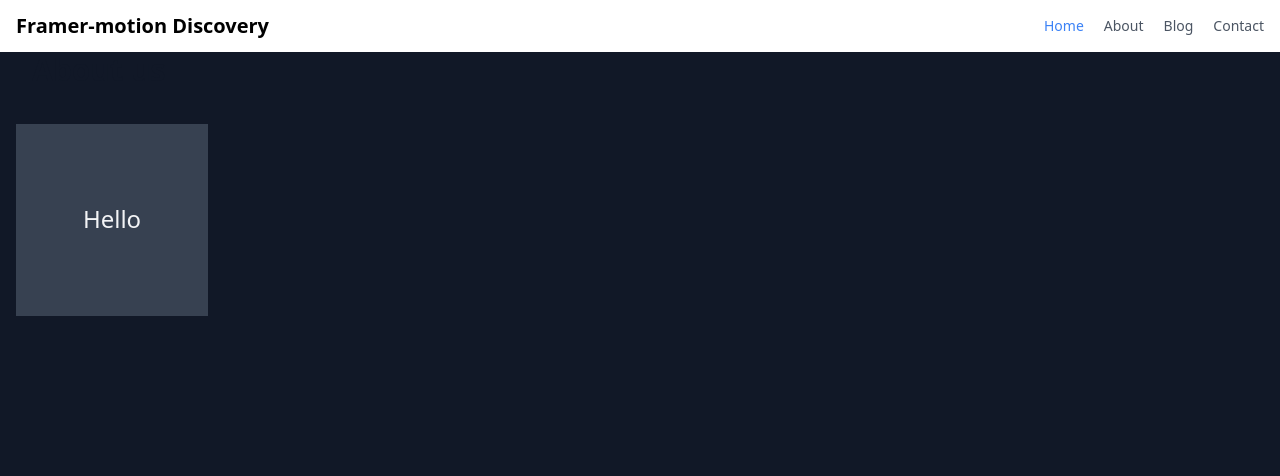
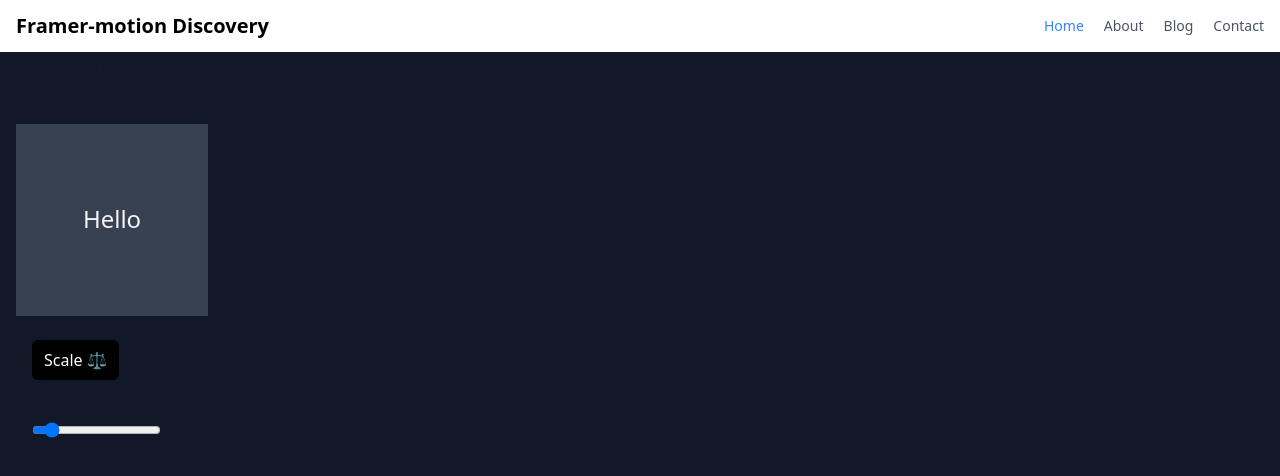
Before and after one commit to NdekoCode/framer-motion-discovery, a Next.js app: page /about in a window 1280 px wide. Shown: the top 476 px of the page. Built offline with nearby package versions, Linux system fonts and the light colour scheme.

Commit message:
refactor: add use spring with framer-motion

```diff
--- a/app/about/page.tsx
+++ b/app/about/page.tsx
@@ -1,8 +1,15 @@
 'use client';
 
-import {motion} from "framer-motion";
+import {motion, useMotionValue, useSpring} from "framer-motion";
+import React from "react";
 
 const About = () => {
+    const scale = useMotionValue(1);
+    const scaleSpring = useSpring(scale);
+
+    const onRangeChange = (e: ChangeEvent<HTMLInputElement>) => {
+        scaleSpring.set(parseFloat(e.target.value));
+    }
     return (
         <div className="flex flex-col gap-y-10">
             <h1 className="mb-3 text-3xl text-gray-900 font-bold">About us</h1>
@@ -19,6 +26,22 @@ const About = () => {
                 ease: "easeInOut"
             }} className="size-40 bg-gray-700 flex items-center justify-center rounded"><span
                 className="text-xl font-medium text-gray-100">Hello</span></motion.div>
+            <div className="flex flex-col gap-y-10 h-full mt-auto">
+
+
+                <motion.button
+                    className="bg-black text-white w-max px-3 py-2 rounded-md"
+                    style={{scale: scaleSpring}}
+                    transition={{type: 'spring', damping: 300}}
+
+                >
+                    Scale ⚖️
+                </motion.button>
+                <div className="w-max mt-auto">
+                    <input type="range" min={0.5} max={10} defaultValue={1}
+                           onChange={onRangeChange}/>
+                </div>
+            </div>
         </div>
     );
 };
```
